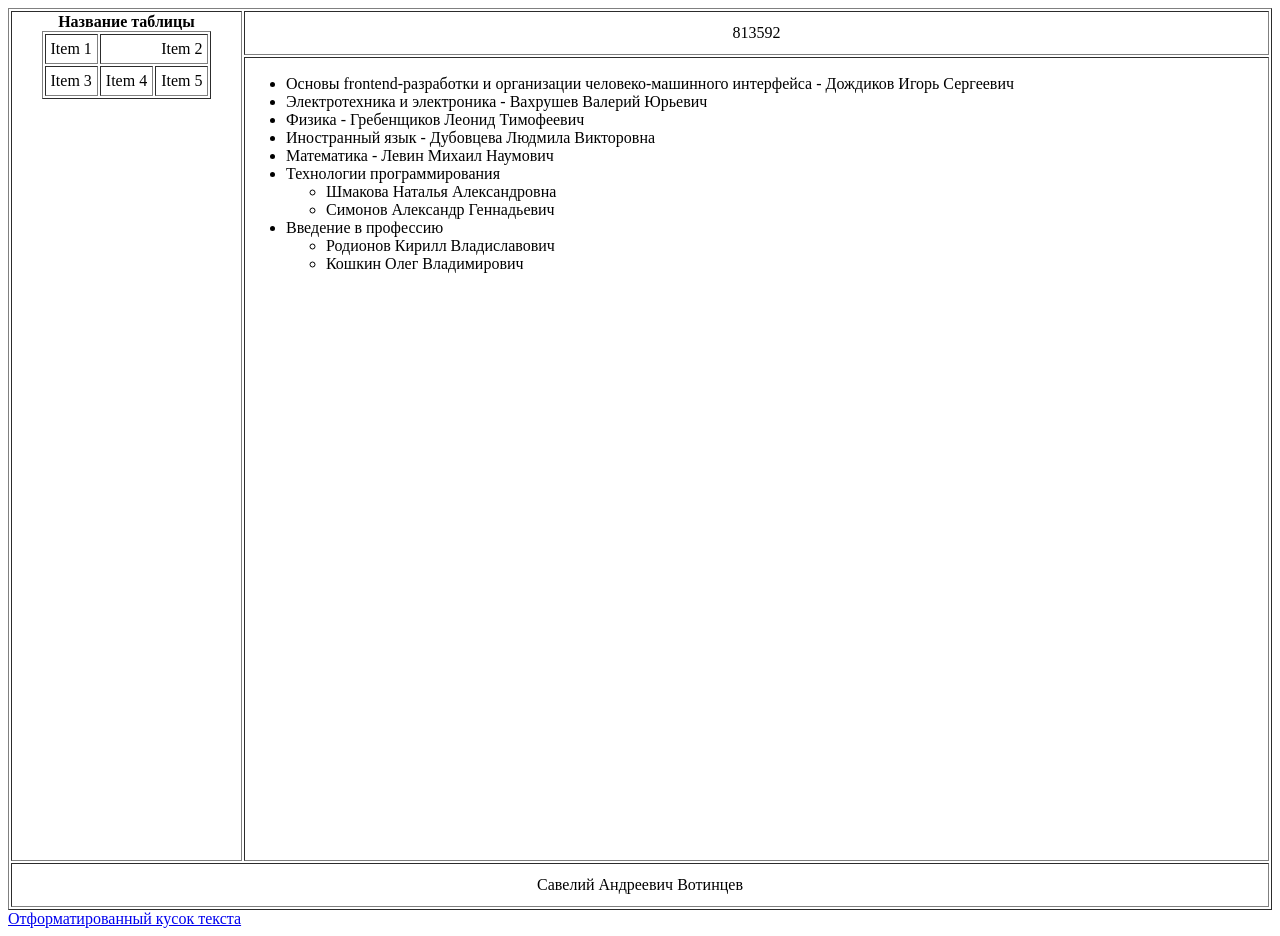
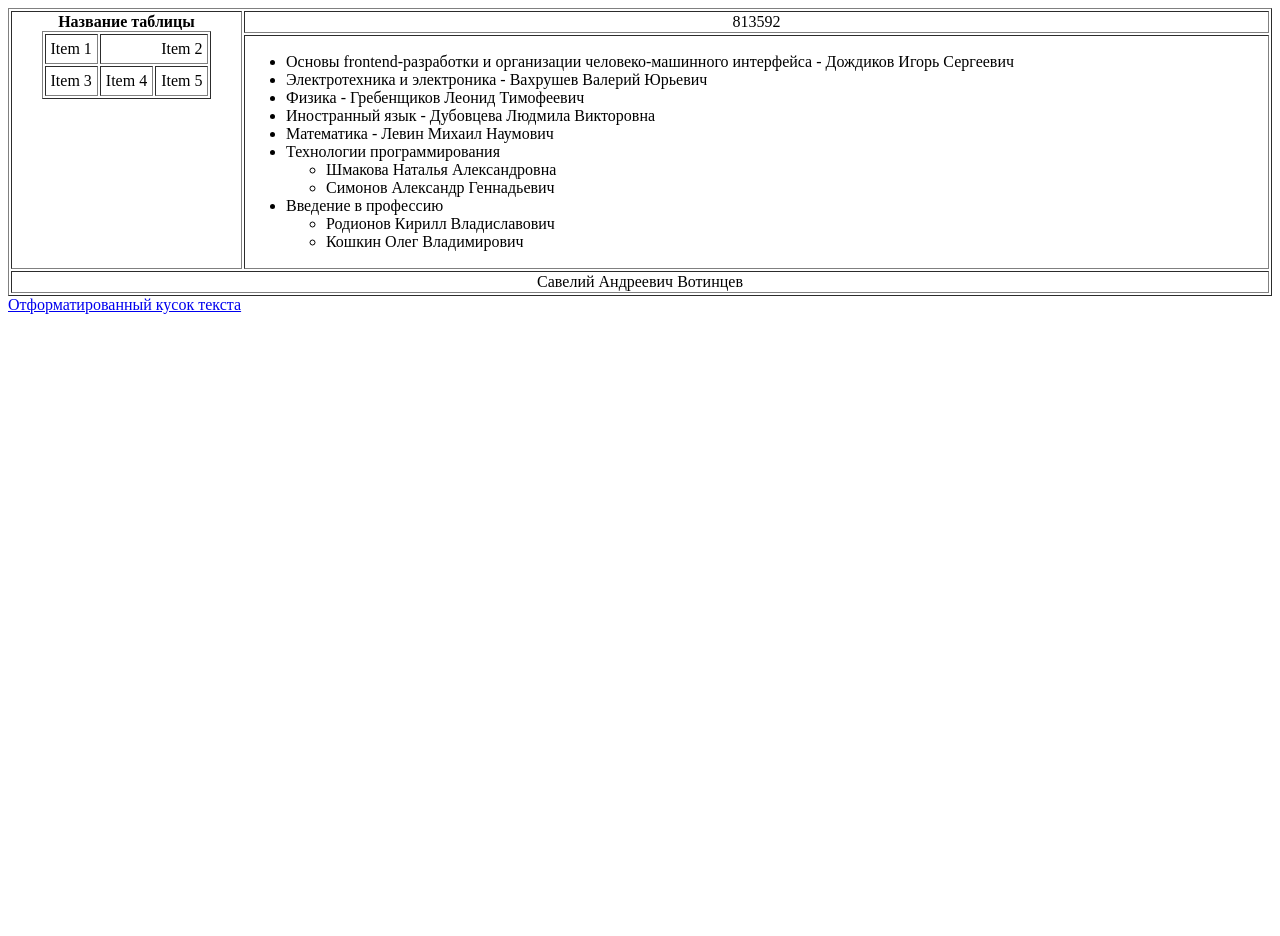
Before and after one commit to TheVSAKeeper/BasicFrontendDevLabs, a plain HTML site: page HTML5/index.html in a window 1280 px wide. After the commit the page ends 800 px from the top, so only its background shows below. Drawn offline with Linux system fonts and the light colour scheme.

Commit message:
Fix table height

```diff
--- a/HTML5/index.html
+++ b/HTML5/index.html
@@ -21,10 +21,10 @@
                 </tr>
             </table>
         </td>
-        <td align="center" height="40">813592</td>
+        <td align="center">813592</td>
     </tr>
     <tr>
-        <td height="800" valign="top">
+        <td valign="top">
             <ul>
                 <li>Основы frontend-разработки и организации человеко-машинного интерфейса -
                     Дождиков Игорь Сергеевич
@@ -49,7 +49,7 @@
         </td>
     </tr>
     <tr>
-        <td align="center" colspan="2" height="40">Савелий Андреевич Вотинцев</td>
+        <td align="center" colspan="2">Савелий Андреевич Вотинцев</td>
     </tr>
 </table>
 <a href="text.html">Отформатированный кусок текста</a>
```
